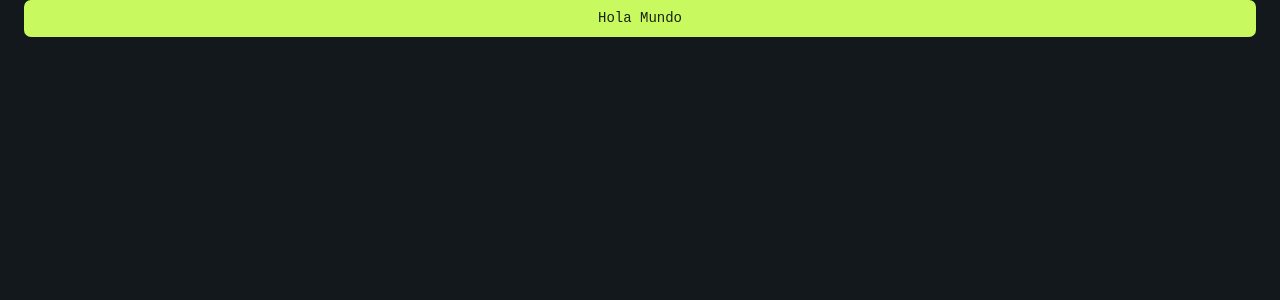
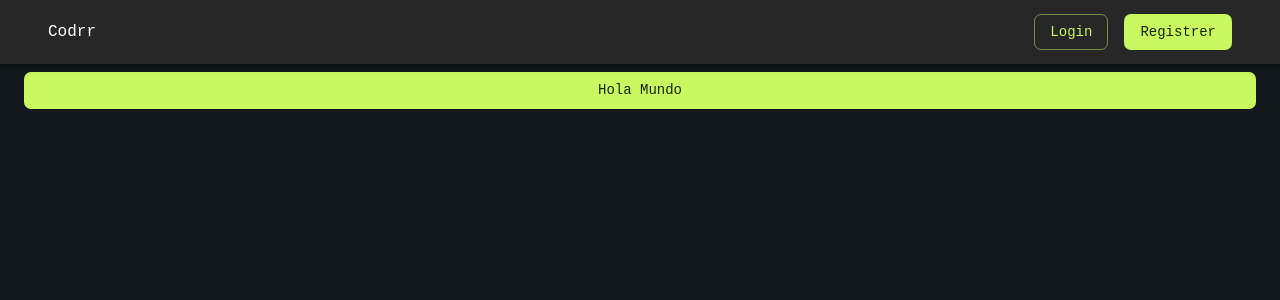
Before and after one commit to DanielOrtiz179499/armoniaspa, a React (Create React App) app: page / in a window 1280 px wide. Shown: the top 300 px of the page. Built offline with nearby package versions, Linux system fonts and the light colour scheme.

Commit message:
comentario

```diff
--- a/src/App.tsx
+++ b/src/App.tsx
@@ -2,14 +2,18 @@ import React from 'react'
 import logo from './logo.svg'
 import './App.css'
 import { Button, Container } from '@mui/material'
+import { NavBar } from './common/NavBar'
 
 function App() {
 	return (
-		<Container maxWidth="xl">
-			<Button fullWidth variant="contained">
-				Hola Mundo
-			</Button>
-		</Container>
+		<div>
+			<NavBar />
+			<Container sx={{ mt: 9 }} maxWidth="xl">
+				<Button fullWidth variant="contained">
+					Hola Mundo
+				</Button>
+			</Container>
+		</div>
 	)
 }
 
--- /dev/null
+++ b/src/common/NavBar.tsx
@@ -0,0 +1,40 @@
+import {
+	AppBar,
+	Box,
+	Toolbar,
+	Container,
+	Grid,
+	Button,
+	Typography,
+	Stack
+} from '@mui/material'
+import React from 'react'
+
+export const NavBar: React.FC<{}> = () => {
+	return (
+		<Box sx={{ flexGrow: 1 }}>
+			<AppBar position="fixed">
+				<Toolbar>
+					<Container maxWidth="xl">
+						<Grid
+							container
+							direction="row"
+							justifyContent="space-between"
+							alignItems="center"
+						>
+							<Grid item>
+								<Typography>Codrr</Typography>
+							</Grid>
+							<Grid item>
+								<Stack direction="row" spacing={2}>
+									<Button variant="outlined">Login</Button>
+									<Button variant="contained">Registrer</Button>
+								</Stack>
+							</Grid>
+						</Grid>
+					</Container>
+				</Toolbar>
+			</AppBar>
+		</Box>
+	)
+}
```
